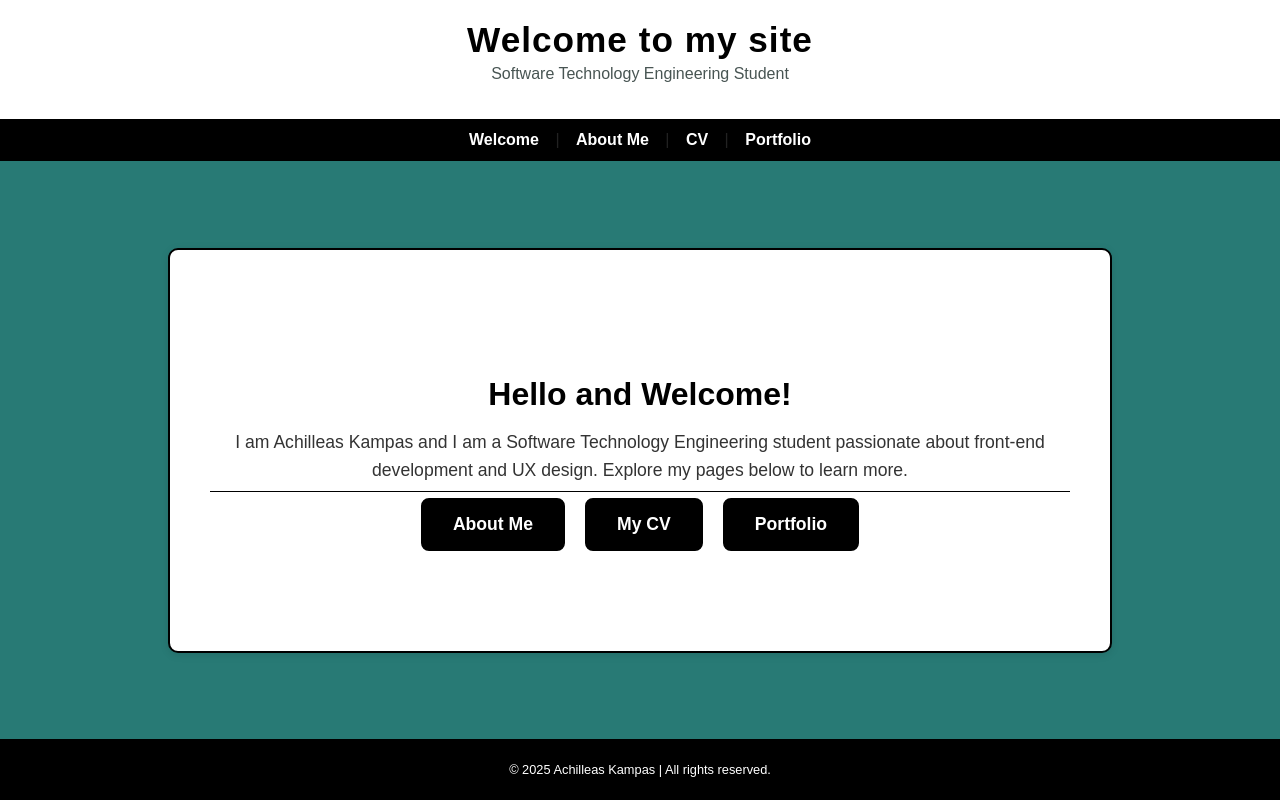
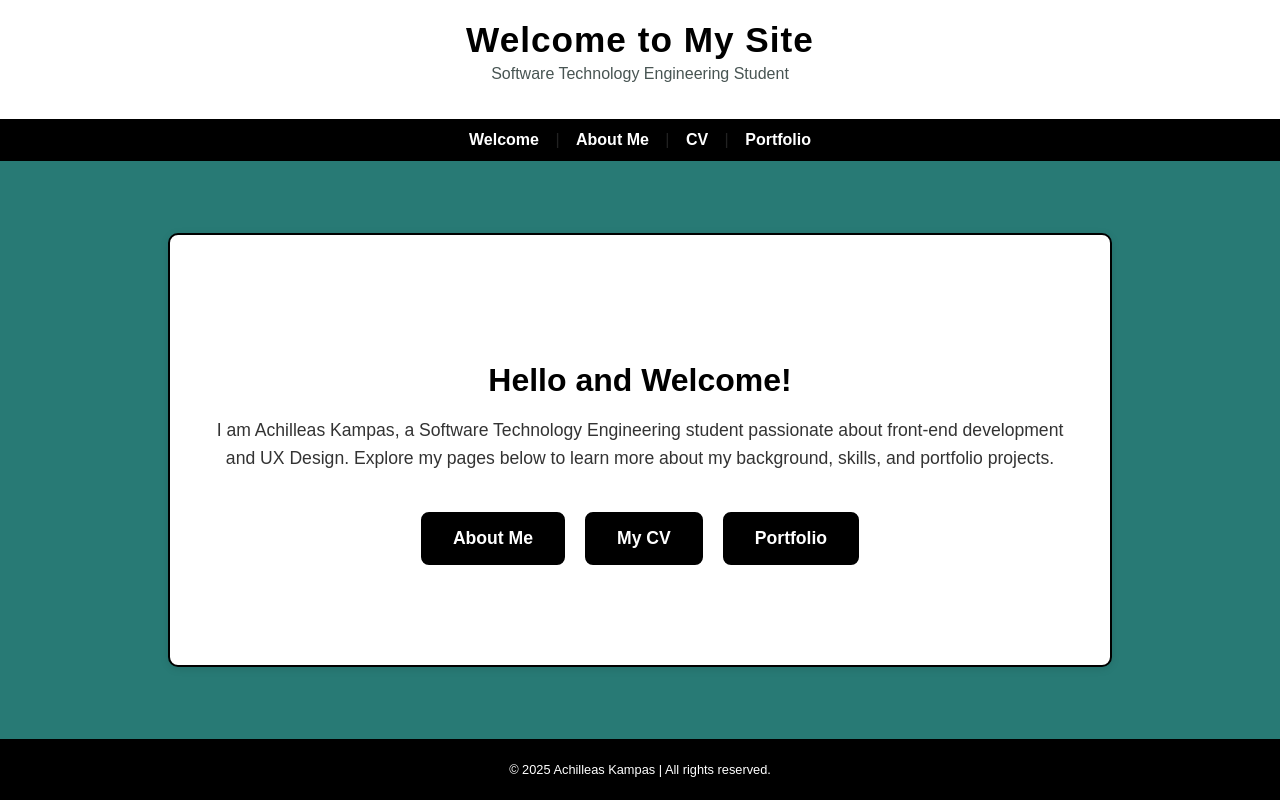
Before and after one commit to Achiileas/achilleaskampas.github.io, a plain HTML site: page index.html in a window 1280 px wide. Drawn offline with Linux system fonts and the light colour scheme.

Commit message:
Add files via upload

```diff
--- a/index.html
+++ b/index.html
@@ -2,34 +2,39 @@
 <html lang="en">
 <head>
   <meta charset="UTF-8">
-  <title>About Me</title>
+  <meta name="viewport" content="width=device-width, initial-scale=1.0">
+  <title>Welcome | Achilleas Kampas</title>
   <link rel="stylesheet" href="styles.css">
 </head>
- <body class="about-page">
+
+<body class="index-page">
   <div class="grid-container">
+
+    <!--Header-->
     <header>
-      <h1>Welcome to my site</h1>
+      <h1>Welcome to My Site</h1>
       <p class="subtitle">Software Technology Engineering Student</p>
     </header>
 
-
+    <!--Navigation Bar-->
     <nav>
       <a href="index.html">Welcome</a> |
       <a href="aboutme.html">About Me</a> |
       <a href="cv.html">CV</a> |
       <a href="portfolio.html">Portfolio</a>
-
     </nav>
 
+    <!--Main-->
     <main>
       <div class="welcome-container">
         <section class="welcome">
           <h2>Hello and Welcome!</h2>
           <p>
-        I am Achilleas Kampas and I am a Software Technology Engineering student passionate about
-        front-end development and UX design. Explore my pages below to learn more.
+            I am Achilleas Kampas, a Software Technology Engineering student passionate about
+            front-end development and UX Design. Explore my pages below to learn more about
+            my background, skills, and portfolio projects.
           </p>
-      <!--Links To The Other Pages-->
+
           <div class="welcome-links">
             <a href="aboutme.html" class="btn">About Me</a>
             <a href="cv.html" class="btn">My CV</a>
@@ -39,9 +44,11 @@
       </div>
     </main>
 
+    <!--Footer-->
     <footer>
       <p>© 2025 Achilleas Kampas | All rights reserved.</p>
     </footer>
 
+  </div>
 </body>
 </html>
```
Lines whose indentation alone changed are shown as unchanged.
